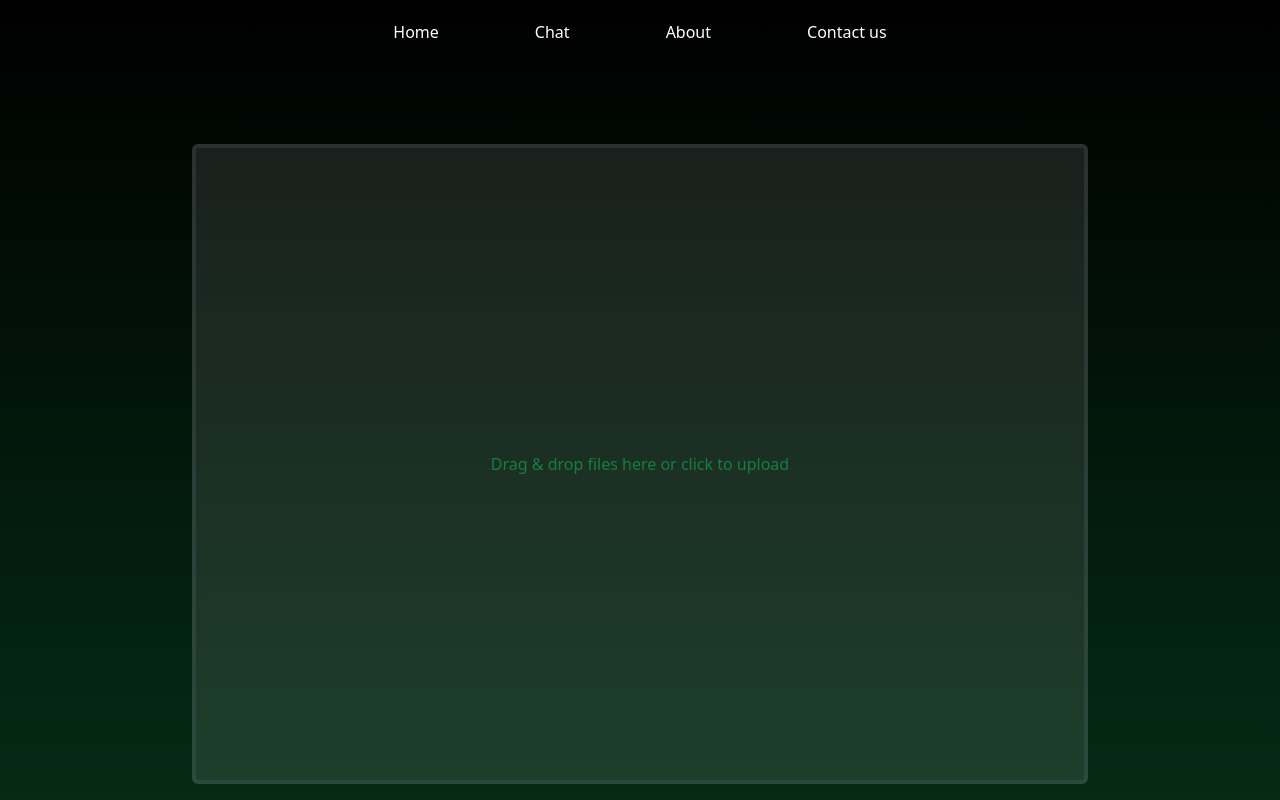
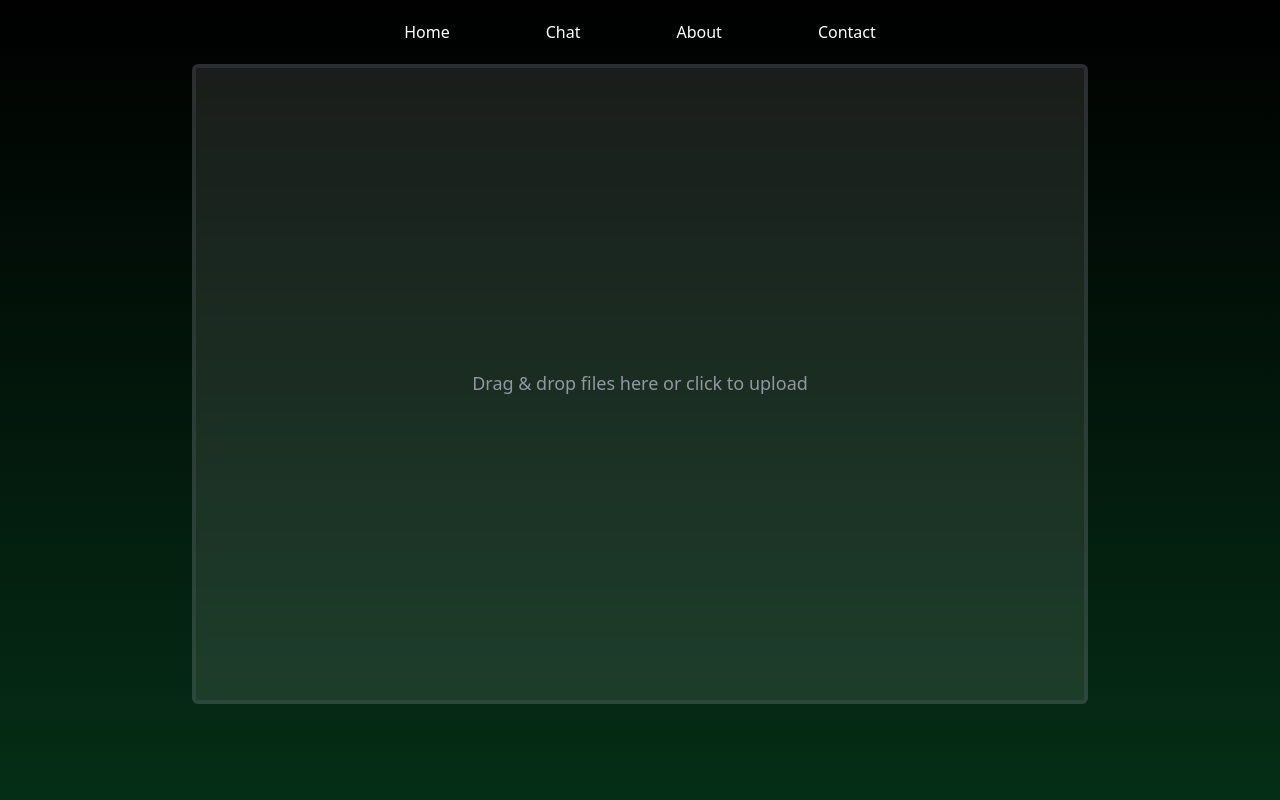
Before and after one commit to Mohayyad-Muawia/chatpdf, a React (Vite) app: page /upload in a window 1280 px wide. Built offline with nearby package versions, Linux system fonts and the light colour scheme.

Commit message:
refactor NavBar and Upload components; update styles and improve user interaction

```diff
--- a/src/components/NavBar.jsx
+++ b/src/components/NavBar.jsx
@@ -30,7 +30,7 @@ const NavBar = () => {
           </li>
           <li>
             <Link to="/contact" className="navBarItem">
-              Contact us
+              Contact
             </Link>
           </li>
         </ul>
--- a/src/components/Upload.jsx
+++ b/src/components/Upload.jsx
@@ -21,11 +21,11 @@ const Upload = () => {
   }
 
   return (
-    <div className='upload flex justify-center items-center min-h-screen overflow-hidden'>
+    <div className='upload flex justify-center'>
       <div
         className={`border-4 p-8 rounded-md w-full max-w-4xl flex transition justify-center items-center ${
           isDragging
-            ? 'border-green-700 bg-green-100/20 '
+            ? 'border-green-900 bg-green-100/20 '
             : 'border-gray-500/20 bg-white/10 backdrop-blur-sm'
         }`}
         style={{ minHeight: '80vh' }}
@@ -36,7 +36,7 @@ const Upload = () => {
         <input type='file' className='hidden' id='fileUpload' />
         <label
           htmlFor='fileUpload'
-          className='bg-transparent cursor-pointer text-green-700 text-center'
+          className='bg-transparent animate-bounce cursor-pointer text-gray-400/90 text-lg text-center'
         >
           {isDragging
             ? 'Drop files here'
--- a/src/index.css
+++ b/src/index.css
@@ -4,7 +4,7 @@
 @tailwind components;
 
 .navBarItem {
-  @apply hover:text-green-200 transition hover:bg-green-900 px-5 py-2 rounded-lg;
+  @apply hover:text-green-200 transition hover:underline hover:animate-pulse hover:underline-offset-4  px-5 py-2;
 }
 
 @layer base {
```
